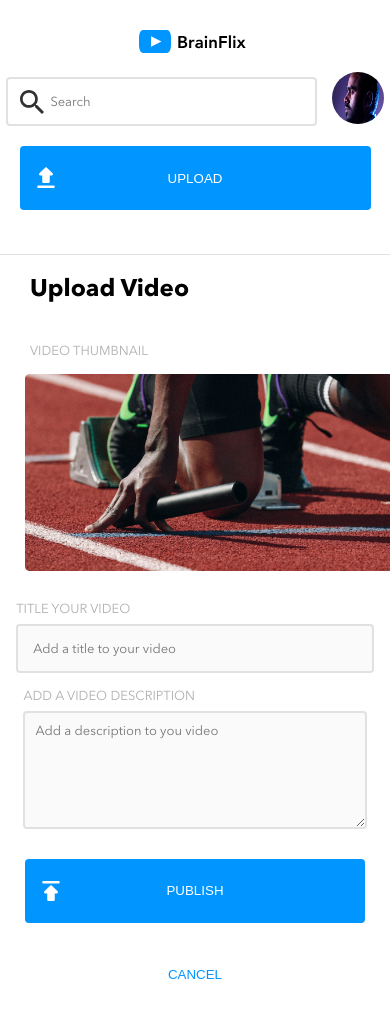
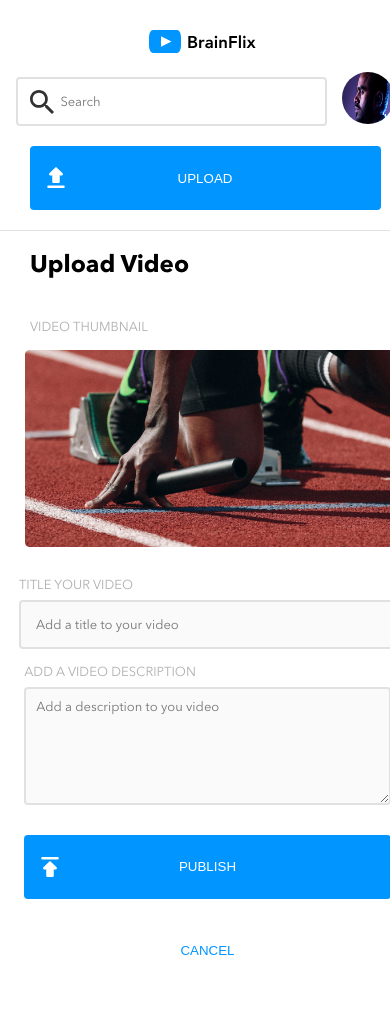
Before and after one commit to Marie-L1/maria-lukowich-brainflix, a React (Vite) app in the folder maria-lukowich-brainflix/: page /upload in a window 390 px wide. Shown: the top 1018 px of the page. Built offline with nearby package versions, Linux system fonts and the light colour scheme.

Commit message:
finishing the styling for upload page mobile

```diff
--- a/maria-lukowich-brainflix/src/components/Header/Header.scss
+++ b/maria-lukowich-brainflix/src/components/Header/Header.scss
@@ -6,6 +6,7 @@ header{
     @include flex-column;
     align-items: center;
     flex-wrap: nowrap;
+    margin-left: 1.25rem;
 
     @include tablet {
         @include flex-row;
--- a/maria-lukowich-brainflix/src/components/Hero/Hero.scss
+++ b/maria-lukowich-brainflix/src/components/Hero/Hero.scss
@@ -10,7 +10,8 @@
     &__title{
         @include page-header;
         position: relative;
-        padding-top: 20px;
+        padding-top: 1.25rem;
+        margin-top: 0;
 
         &::before {
             content: "";
--- a/maria-lukowich-brainflix/src/components/PublishBtn/PublishBtn.scss
+++ b/maria-lukowich-brainflix/src/components/PublishBtn/PublishBtn.scss
@@ -8,6 +8,7 @@
     justify-content: center;
     align-items: center;
     margin-top: 1.875rem;
+    margin-left: 1.5625rem;
 
     &__publish{
         @include flex-center-content;
@@ -15,7 +16,7 @@
         background-color: $primary-blue;
         color: $white;
         max-height: 2.5rem;
-        width: 87vw;
+        width: 94vw;
         padding: 2rem;
         border-radius: .25rem;
         position: relative;
--- a/maria-lukowich-brainflix/src/components/UploadInput/UploadInput.scss
+++ b/maria-lukowich-brainflix/src/components/UploadInput/UploadInput.scss
@@ -8,6 +8,7 @@
         justify-content: center;
         align-items: center;
         gap: .9375rem;
+        margin-left: 1.5625rem;
     }
     &__title-wrapper, &__description-wrapper{
         @include flex-column;
@@ -19,7 +20,7 @@
     &__video-title{
         background-color: $alabaster;
         border: solid .125rem $mercury;
-        width: 83vw;
+        width: 88vw;
         max-height: 2.1875rem;
         padding: .9375rem;
         border-radius: .25rem;
@@ -49,7 +50,7 @@
         padding: .625rem;
         background-color: $alabaster;
         color: $primary-black;
-        width: 88vw;
+        width: 94vw;
         height: 14vh;
         border: .125rem solid $mercury;
         border-radius: 4px;
--- a/maria-lukowich-brainflix/src/pages/UploadPage/UploadPage.jsx
+++ b/maria-lukowich-brainflix/src/pages/UploadPage/UploadPage.jsx
@@ -12,7 +12,6 @@ function UploadPage(){
         </article>
         <PublishBtn />
         </>
-
     )
 }
 
```
